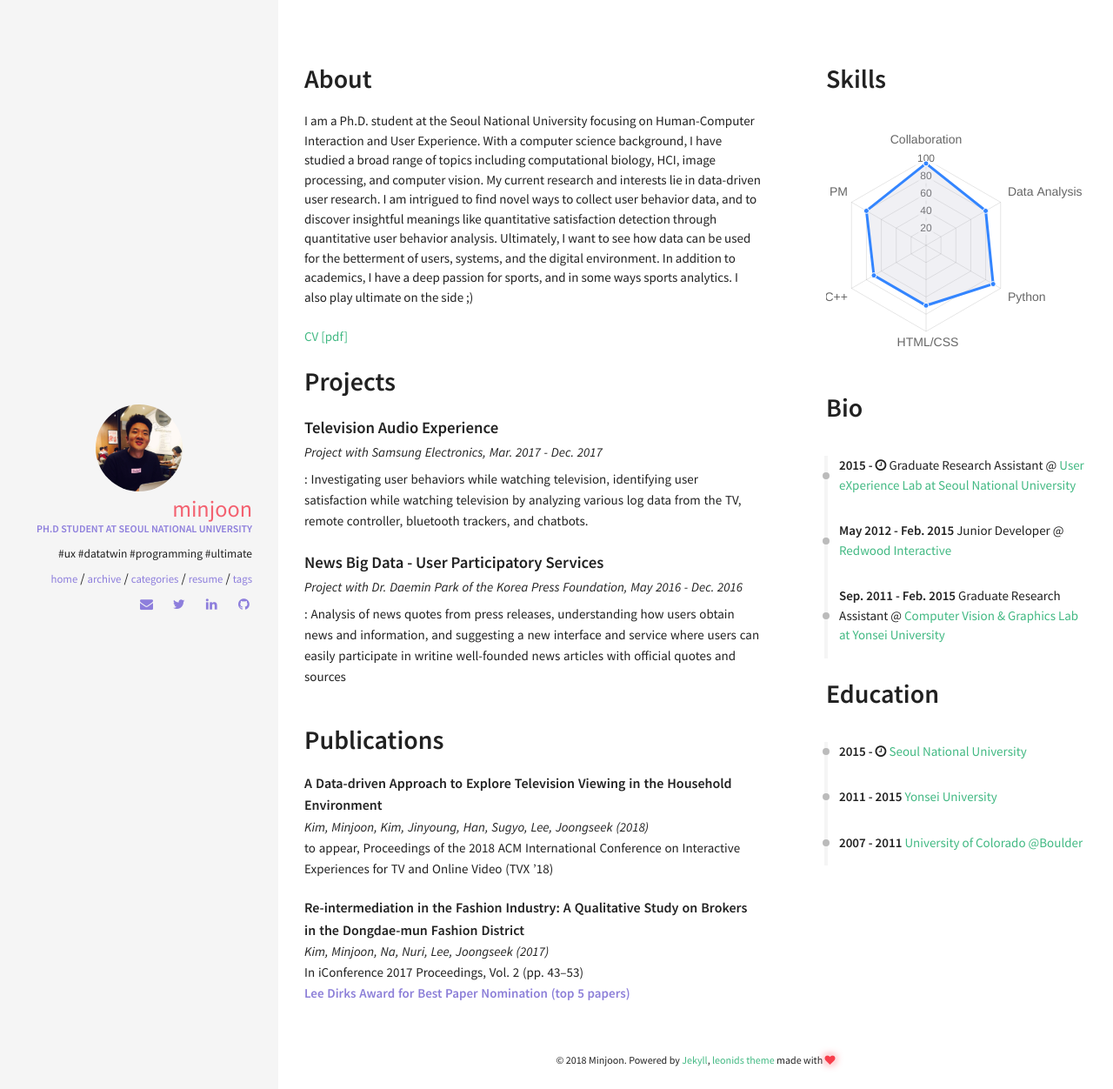
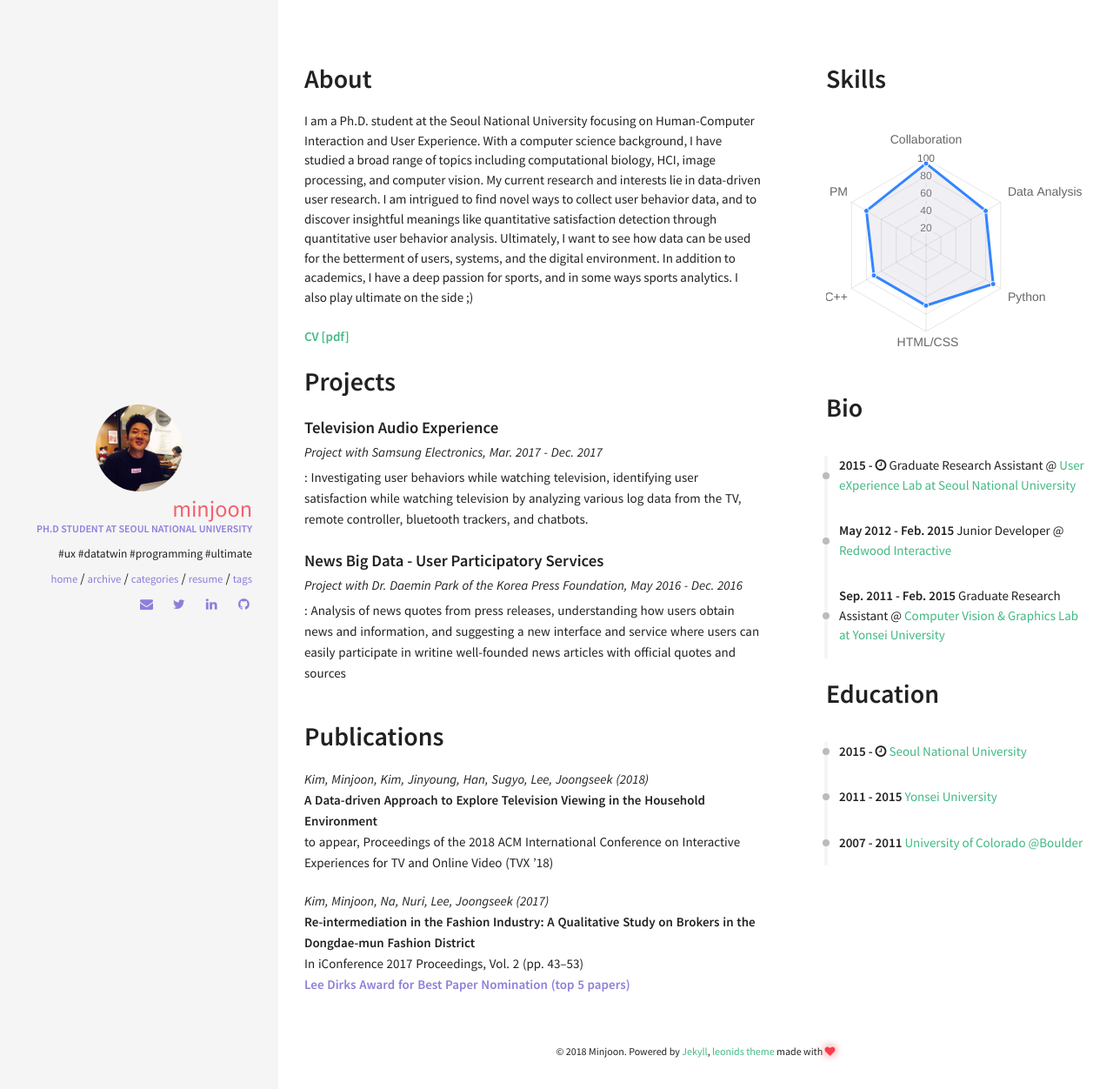
Before and after one commit to minjoonkim/minjoonkim.github.io, a Jekyll site: the page built from resume.html, in a window 1280 px wide. Shown: the whole page at 87% size. Built offline with Jekyll 4.4.1, drawn with Linux system fonts in a browser that asks for light colours; nearby versions of some CDN libraries.

Commit message:
prettify!

```diff
--- a/_includes/sections/about.html
+++ b/_includes/sections/about.html
@@ -3,5 +3,5 @@
 <div>
     I am a Ph.D. student at the Seoul National University focusing on Human-Computer Interaction and User Experience. With a computer science background, I have studied a broad range of topics including computational biology, HCI, image processing, and computer vision. My current research and interests lie in data-driven user research. I am intrigued to find novel ways to collect user behavior data, and to discover insightful meanings like quantitative satisfaction detection through quantitative user behavior analysis. Ultimately, I want to see how data can be used for the betterment of users, systems, and the digital environment. In addition to academics, I have a deep passion for sports, and in some ways sports analytics. I also play ultimate on the side ;)
 
-    <br \><br \> <a href="https://www.dropbox.com/s/x39i9fiy8q0bgmd/cv_0417_2018.pdf?dl=0" target="_blank">CV [pdf]</a>
+    <br \><br \> <a href="https://www.dropbox.com/s/x39i9fiy8q0bgmd/cv_0417_2018.pdf?dl=0" target="_blank" style="font-weight: 700;">CV [pdf]</a>
 </div>
--- a/_includes/sections/projects.html
+++ b/_includes/sections/projects.html
@@ -5,7 +5,7 @@
             <div class="col">
                 <h4 style="margin: 0">{{ project.name }}</h4>
                 <p style="margin: 0; font-style: italic;">{{ project.det }}</p>
-                <p style="margin: 7px 0 20px 0">{{ project.descr }}</p>
+                <p style="margin: 5px 0 20px 0">{{ project.descr }}</p>
 
                 {% if project.github %}
                 <a href="{{ project.github }} "><i class="fa fa-fw fa-github"></i>GitHub</a>
--- a/_includes/sections/publications.html
+++ b/_includes/sections/publications.html
@@ -3,8 +3,8 @@
 {% for project in site.data.index.publications %}
     <div class="row">
             <div class="col">
-                <p style="margin: 0; font-weight: 700; font-size: 12pt;">{{ project.name }}</p>
                 <p style="margin: 0; font-style: italic;">{{ project.authors }}</p>
+                <p style="margin: 0; font-weight: 700;">{{ project.name }}</p>
 
                 {% if project.github %}
                 <a href="{{ project.github }} "><i class="fa fa-fw fa-github"></i>GitHub</a>
```
